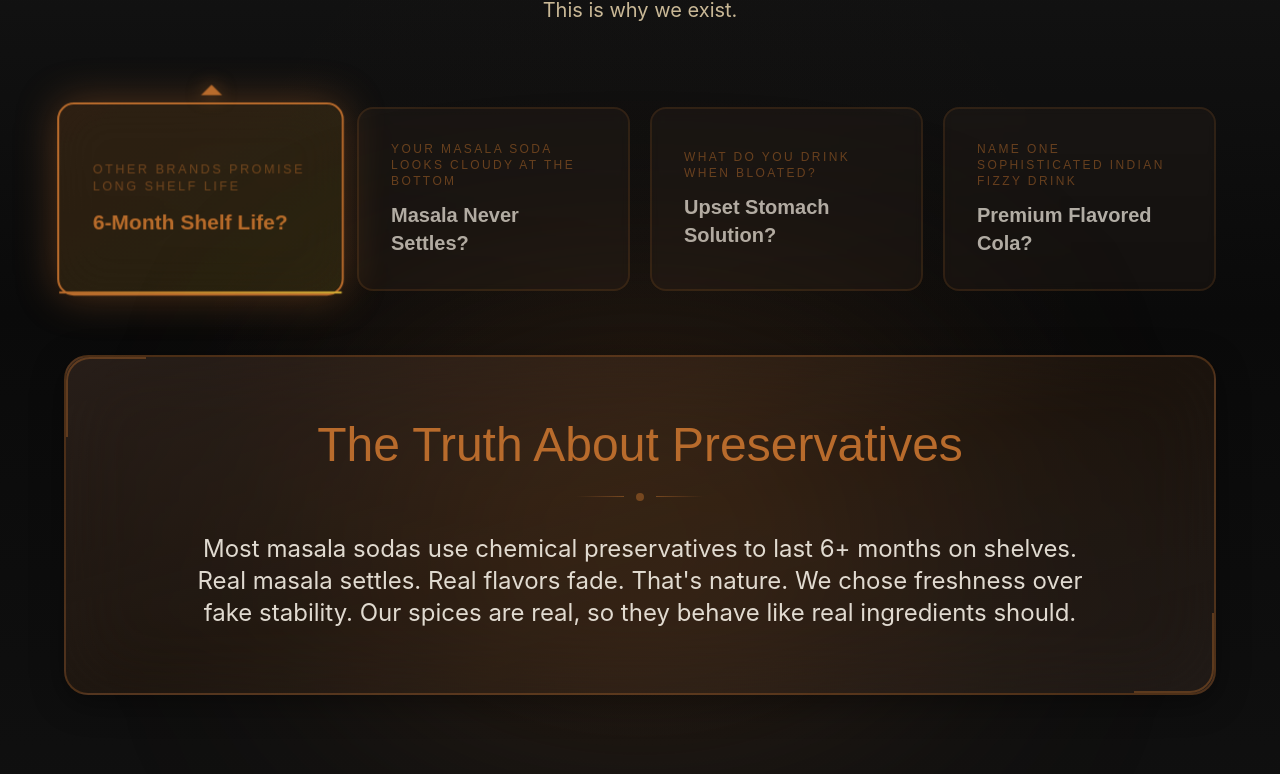
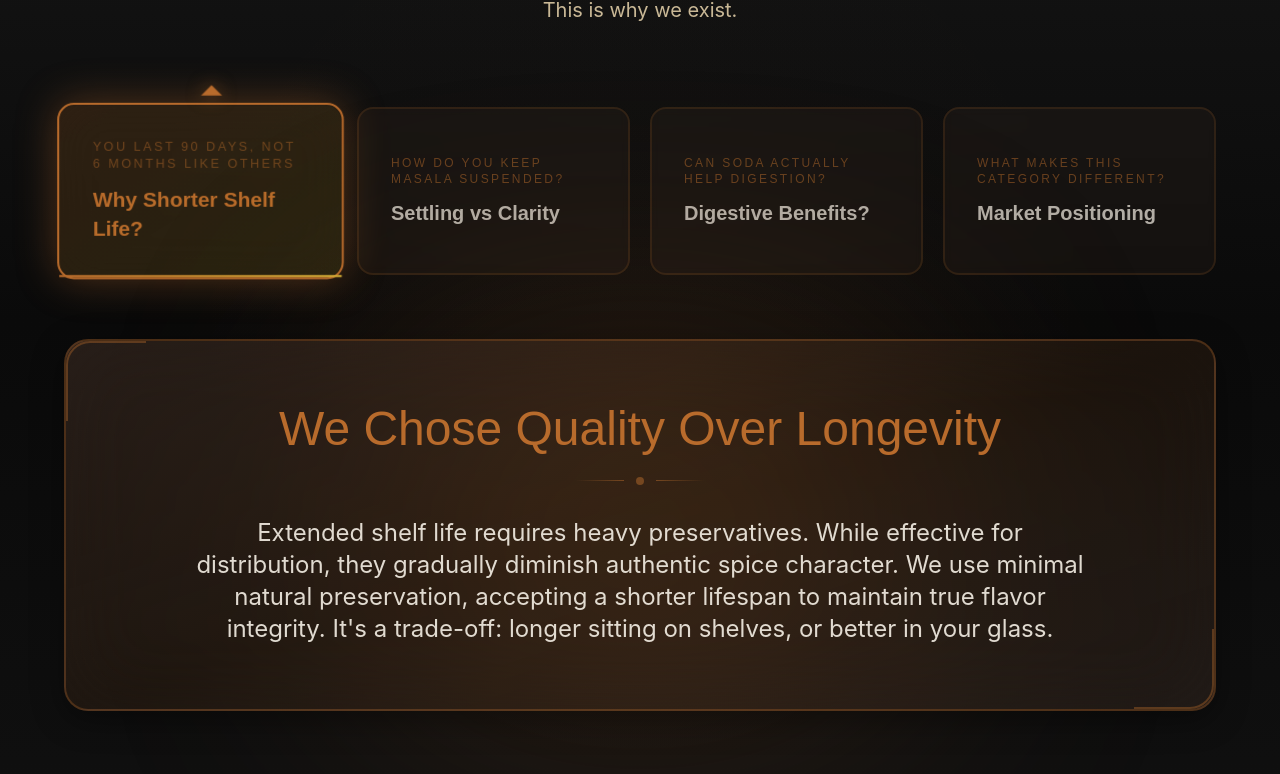
Before and after one commit to Harshk031/freshozz-website, a Next.js app: page / in a window 1280 px wide. Shown: the part 3132-3906 px from the top of the page. Built offline with nearby package versions, Linux system fonts and the light colour scheme.

Commit message:
Rewrite WHY tabs to be more honest, credible, and trustworthy - admit limitations and trade-offs instead of overpromising

```diff
--- a/pages/index.tsx
+++ b/pages/index.tsx
@@ -29,28 +29,28 @@ export default function Home() {
 
   const whyTabs = [
     {
-      question: "6-Month Shelf Life?",
-      problem: "Other brands promise long shelf life",
-      answer: "The Truth About Preservatives",
-      content: "Most masala sodas use chemical preservatives to last 6+ months on shelves. Real masala settles. Real flavors fade. That's nature. We chose freshness over fake stability. Our spices are real, so they behave like real ingredients should."
+      question: "Why Shorter Shelf Life?",
+      problem: "You last 90 days, not 6 months like others",
+      answer: "We Chose Quality Over Longevity",
+      content: "Extended shelf life requires heavy preservatives. While effective for distribution, they gradually diminish authentic spice character. We use minimal natural preservation, accepting a shorter lifespan to maintain true flavor integrity. It's a trade-off: longer sitting on shelves, or better in your glass."
     },
     {
-      question: "Masala Never Settles?",
-      problem: "Your masala soda looks cloudy at the bottom",
-      answer: "We Solved The Science",
-      content: "Traditional masala sodas let spices sink because they use crude grinding methods. We use micro-emulsion technology that suspends authentic masala particles evenly. Shake once. Perfect pour. No sediment. Just pure, distributed flavor in every sip."
+      question: "Settling vs Clarity",
+      problem: "How do you keep masala suspended?",
+      answer: "Better Processing, Not Magic",
+      content: "Spices naturally want to settle—it's physics. We reduce this through finer particle processing and specific carbonation pressure. Some minimal settling may still occur over time, but it's significantly less than conventional methods. A gentle shake before opening ensures even distribution."
     },
     {
-      question: "Upset Stomach Solution?",
-      problem: "What do you drink when bloated?",
-      answer: "Ayurvedic Meets Fizz",
-      content: "Ginger. Cumin. Black salt. The same trio your grandmother used for digestion, now in a sophisticated fizzy form. Not medicine. Not soda. A functional refreshment that actually helps your gut while tasting incredible."
+      question: "Digestive Benefits?",
+      problem: "Can soda actually help digestion?",
+      answer: "Traditional Ingredients, Modern Form",
+      content: "Ginger, cumin, and black salt have been used in Indian households for digestive comfort for generations. We're not claiming medical benefits—we're simply incorporating these time-tested ingredients into a fizzy format. Whether it helps is subjective; what we promise is authentic ingredient use."
     },
     {
-      question: "Premium Flavored Cola?",
-      problem: "Name one sophisticated Indian fizzy drink",
-      answer: "The Category Didn't Exist",
-      content: "You can't. Because until now, India had mass-market colas or cheap masala sodas. Nothing premium. Nothing cultural yet contemporary. Freshozz created the category that should have existed: a premium Indian fizzy drink worth ₹100+."
+      question: "Market Positioning",
+      problem: "What makes this category different?",
+      answer: "Between Mass Market and Craft",
+      content: "Most Indian sodas are either mass-produced colas or budget masala drinks. There's been a gap for something premium yet culturally rooted—quality ingredients, thoughtful processing, refined taste. Not luxury for luxury's sake, but intentional choices that justify the price."
     }
   ];
 
--- a/pages/product.tsx
+++ b/pages/product.tsx
@@ -17,28 +17,28 @@ export default function Product() {
 
   const whyTabs = [
     {
-      question: "Market Comparison",
-      problem: "What makes Freshozz different?",
-      answer: "Triple-Filtered vs Mass Production",
-      content: "Market brands carbonate water once and bottle. We triple-filter carbonation through precision micro-bubble technology. Each bubble is 40% smaller than standard sodas, creating a smoother fizz that lasts 3x longer after opening. The difference? They optimize for cost. We optimize for experience. That's why one sip feels different."
+      question: "Production Approach",
+      problem: "How is your carbonation different?",
+      answer: "More Steps, Finer Control",
+      content: "Standard carbonation involves single-pass injection. We use a multi-stage filtration process for smaller, more uniform bubbles. Does it make a dramatic difference? Moderate—but it creates a slightly smoother mouthfeel and better retention. It's one of several refinements we believe justifies the premium positioning."
     },
     {
-      question: "Spice Engineering",
-      problem: "Why doesn't your masala settle?",
-      answer: "Micro-Emulsion vs Crude Grinding",
-      content: "Traditional masala sodas grind spices at 2000 RPM. Particles stay large (100+ microns), sink fast, create sediment. Our cold-press micro-emulsion process operates at 12000 RPM with temperature control, creating 5-micron masala particles that remain suspended. Result: uniform distribution, no cloudiness, authentic taste in every sip without the shake-and-pray ritual."
+      question: "Spice Suspension",
+      problem: "Why doesn't masala sink as much?",
+      answer: "Finer Grinding, Specific Density",
+      content: "Reducing spice particle size and maintaining proper liquid density helps suspension. Our process creates smaller particles that settle more slowly. Complete suspension indefinitely isn't physically possible with real spices—some will eventually settle. But the difference from conventional grinding is noticeable. Shake gently if stored long."
     },
     {
-      question: "Sugar Reality",
-      problem: "How do you taste sweet with less sugar?",
-      answer: "Natural Balance vs Artificial Spikes",
-      content: "Mass sodas use 30g+ sugar per bottle to mask cheap ingredients. We use 18g organic cane sugar paired with natural spice aromatics (ginger, cumin, fennel) that activate sweetness receptors naturally. Your brain perceives full flavor without the sugar crash. It's sensory science, not chemistry shortcuts. That's why you don't feel thirsty after."
+      question: "Sugar Content",
+      problem: "How does lower sugar still taste balanced?",
+      answer: "Spice Complexity Adds Depth",
+      content: "We use 18g sugar instead of the typical 30g+ in most sodas. The reduction is possible because aromatic spices—ginger, cumin, fennel—add flavor complexity that makes sweetness feel more complete. You're not just tasting sugar; you're tasting layers. Does everyone perceive it the same? No. But many find it satisfying at this level."
     },
     {
-      question: "Shelf Life Truth",
-      problem: "Why only 90 days vs 6 months?",
-      answer: "Freshness vs Preservative Overload",
-      content: "Industry secret: 6-month shelf life requires sodium benzoate, potassium sorbate, and stabilizers. These preserve the liquid but kill the spice aromatics within 60 days. We chose 90-day freshness with natural preservation (citric acid + CO2 pressure). You get real spice flavor that's alive, not a preserved memory of taste. Premium products expire. Cheap ones don't."
+      question: "Shelf Life Choice",
+      problem: "Why not extend beyond 90 days?",
+      answer: "Preservative Trade-Off",
+      content: "Longer shelf life means more preservatives. While safe and approved, they can dull spice aromatics over time. We chose 90 days as a balance—long enough for distribution and reasonable storage, short enough to maintain better flavor character. It's honest about what fresh ingredients demand. Not perfect, but intentional."
     }
   ];
 
```
